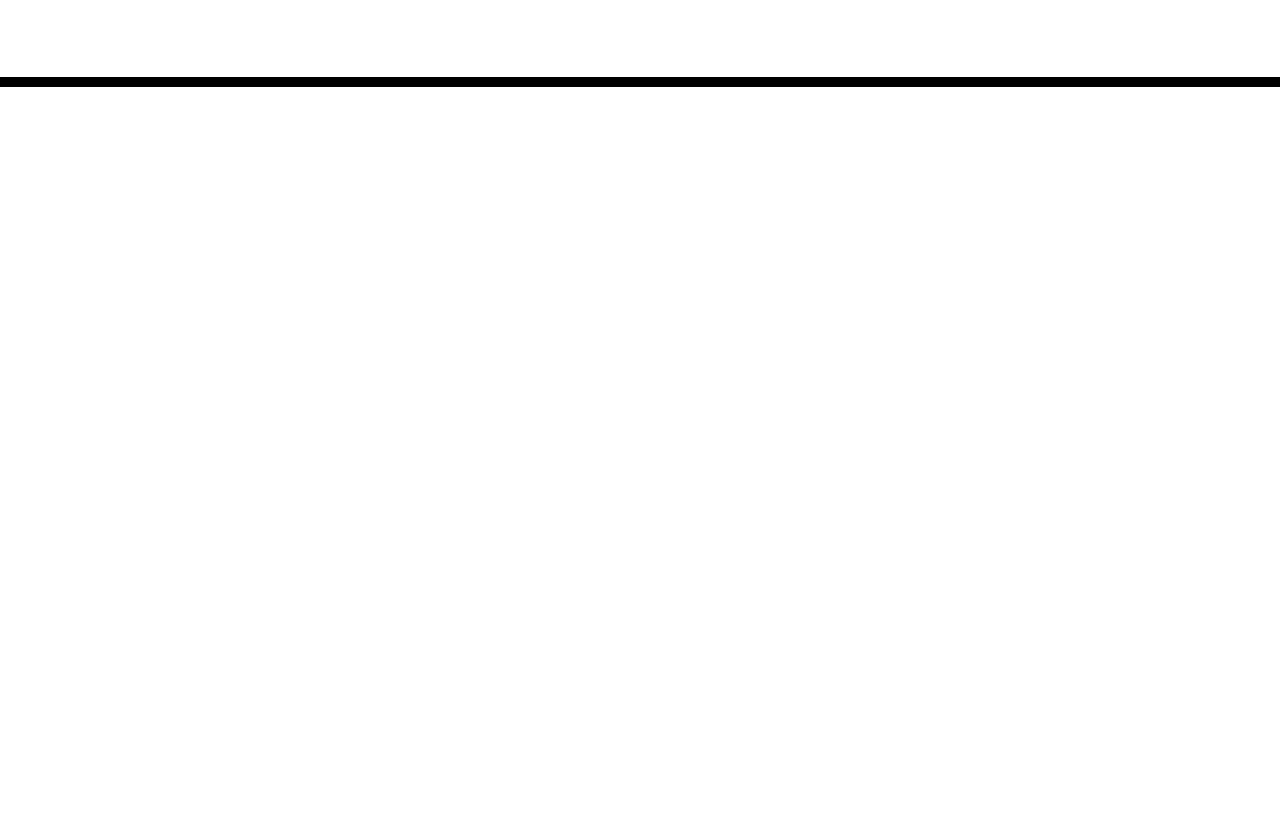
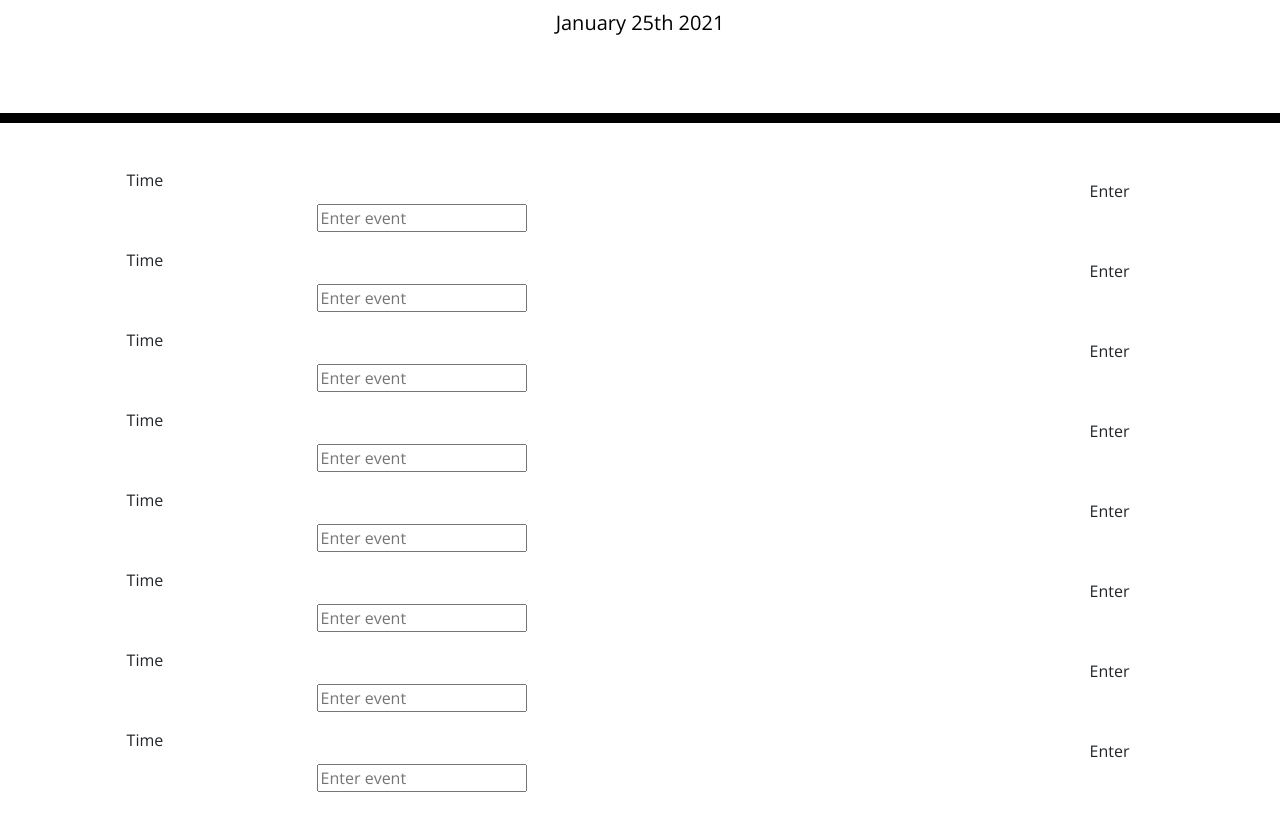
Before and after one commit to koreanstig/week5workweek3rdpartyapicalender, a website: page index.html in a window 1280 px wide. Shown: the part 181-1012 px from the top of the page. Before the commit the page ends 800 px from the top, so only its background shows below. Drawn offline with nearby package versions, Linux system fonts and the light colour scheme.

Commit message:
added 8 rows for 8 hours of the day

```diff
--- a/index.html
+++ b/index.html
@@ -30,9 +30,123 @@
     </header>
     <div class="container">
       <!-- Timeblocks go here -->
+      <!-- created a row via bootstrap -->
+      <div class="row">
+        <div class="col-2">
+          Time
+        </div>
+        <!-- as col-8 so it can be the biggest portion of the site -->
+        <div class="col-8">
+          <form action="index.html" method="post">
+          <input type="text" name="description" placeholder="Enter event">
+          </form>
+        </div>
+        <div class="col-2">
+          <button type="submit" class="btn">Enter</button>
+        </div>
+      </div>
+      <div class="row">
+        <div class="col-2">
+          Time
+        </div>
+        <!-- as col-8 so it can be the biggest portion of the site -->
+        <div class="col-8">
+          <form action="index.html" method="post">
+          <input type="text" name="description" placeholder="Enter event">
+          </form>
+        </div>
+        <div class="col-2">
+          <button type="submit" class="btn">Enter</button>
+        </div>
+      </div>
+      <div class="row">
+        <div class="col-2">
+          Time
+        </div>
+        <!-- as col-8 so it can be the biggest portion of the site -->
+        <div class="col-8">
+          <form action="index.html" method="post">
+          <input type="text" name="description" placeholder="Enter event">
+          </form>
+        </div>
+        <div class="col-2">
+          <button type="submit" class="btn">Enter</button>
+        </div>
+      </div>
+      <div class="row">
+        <div class="col-2">
+          Time
+        </div>
+        <!-- as col-8 so it can be the biggest portion of the site -->
+        <div class="col-8">
+          <form action="index.html" method="post">
+          <input type="text" name="description" placeholder="Enter event">
+          </form>
+        </div>
+        <div class="col-2">
+          <button type="submit" class="btn">Enter</button>
+        </div>
+      </div>
+      <div class="row">
+        <div class="col-2">
+          Time
+        </div>
+        <!-- as col-8 so it can be the biggest portion of the site -->
+        <div class="col-8">
+          <form action="index.html" method="post">
+          <input type="text" name="description" placeholder="Enter event">
+          </form>
+        </div>
+        <div class="col-2">
+          <button type="submit" class="btn">Enter</button>
+        </div>
+      </div>
+      <div class="row">
+        <div class="col-2">
+          Time
+        </div>
+        <!-- as col-8 so it can be the biggest portion of the site -->
+        <div class="col-8">
+          <form action="index.html" method="post">
+          <input type="text" name="description" placeholder="Enter event">
+          </form>
+        </div>
+        <div class="col-2">
+          <button type="submit" class="btn">Enter</button>
+        </div>
+      </div>
+      <div class="row">
+        <div class="col-2">
+          Time
+        </div>
+        <!-- as col-8 so it can be the biggest portion of the site -->
+        <div class="col-8">
+          <form action="index.html" method="post">
+          <input type="text" name="description" placeholder="Enter event">
+          </form>
+        </div>
+        <div class="col-2">
+          <button type="submit" class="btn">Enter</button>
+        </div>
+      </div>
+      <div class="row">
+        <div class="col-2">
+          Time
+        </div>
+        <!-- as col-8 so it can be the biggest portion of the site -->
+        <div class="col-8">
+          <form action="index.html" method="post">
+          <input type="text" name="description" placeholder="Enter event">
+          </form>
+        </div>
+        <div class="col-2">
+          <button type="submit" class="btn">Enter</button>
+        </div>
+      </div>
     </div>
 
     <script src="https://cdnjs.cloudflare.com/ajax/libs/jquery/3.2.1/jquery.min.js"></script>
     <script src="https://cdnjs.cloudflare.com/ajax/libs/moment.js/2.24.0/moment.min.js"></script>
+    <script src="index.js"></script>
   </body>
 </html>
--- a/index.js
+++ b/index.js
@@ -0,0 +1,3 @@
+var dayandtime = $("#currentDay").text(moment().format('MMMM Do YYYY'));
+var hour = moment().format();
+console.log(hour);
```
